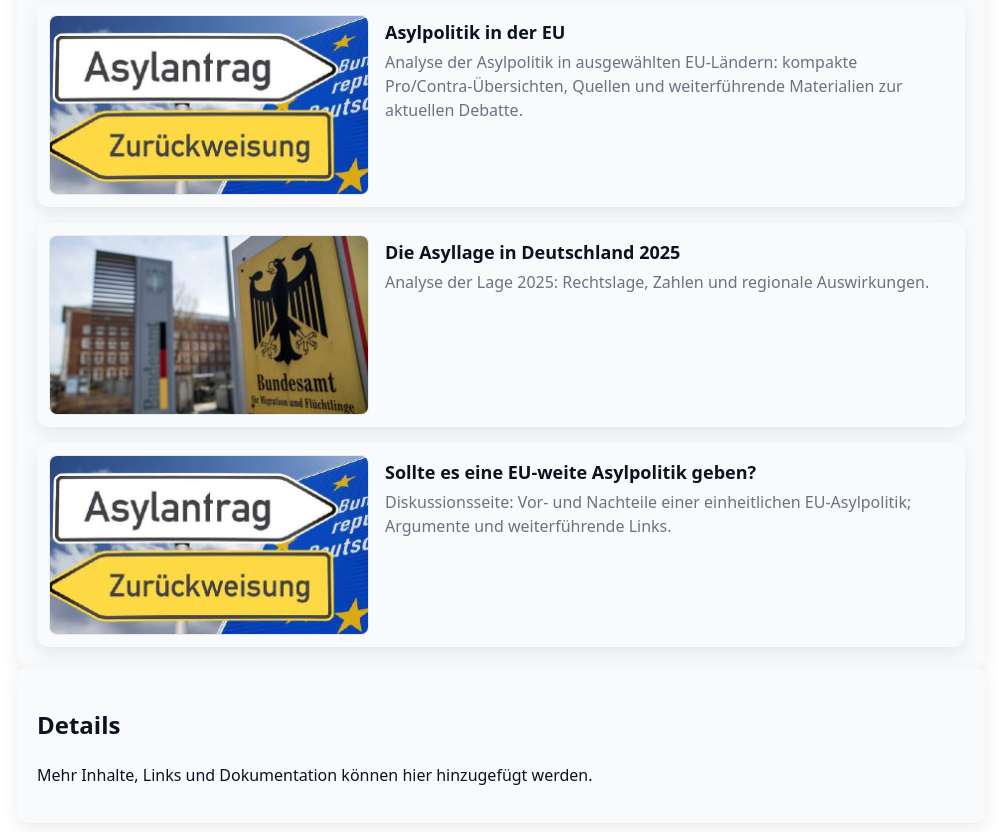
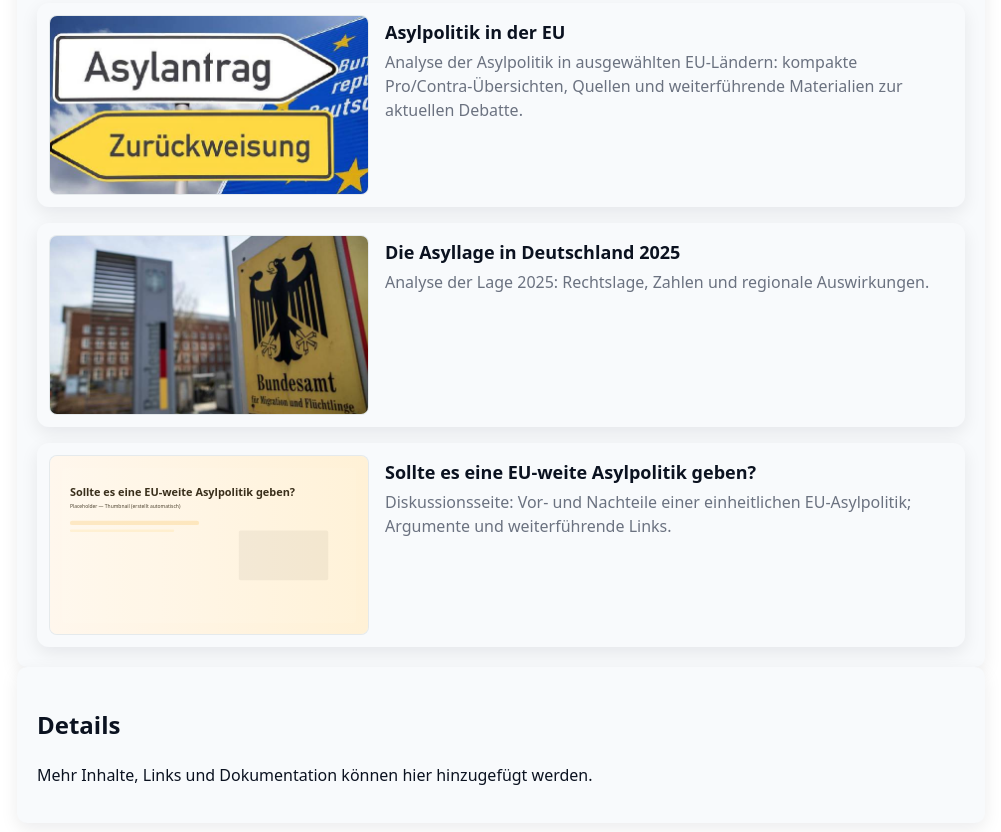
Before and after one commit to eripum9/school, a plain HTML site: page Europa-Projekt/index.html in a window 1280 px wide. Shown: the part 398-1230 px from the top of the page, without its empty margins (139-1140 px from the left). Drawn offline with Linux system fonts and the light colour scheme.

Commit message:
Add placeholder thumbnail for asyl-euweit and use it in Europa‑Projekt index

```diff
--- a/Europa-Projekt/index.html
+++ b/Europa-Projekt/index.html
@@ -58,7 +58,7 @@
 
         <div class="card project" role="listitem" style="--i:3">
           <a class="project-link" href="asyl-euweit/">
-            <img src="../assets/images/asyl-thumb.jpg" loading="lazy" class="project-thumb" alt="Sollte es eine EU-weite Asylpolitik geben? Thumbnail" />
+            <img src="../assets/images/asyl-euweit-thumb.svg" loading="lazy" class="project-thumb" alt="Sollte es eine EU-weite Asylpolitik geben? Thumbnail" />
             <div class="project-body">
               <h2>Sollte es eine EU-weite Asylpolitik geben?</h2>
               <p class="project-desc">Diskussionsseite: Vor- und Nachteile einer einheitlichen EU-Asylpolitik; Argumente und weiterführende Links.</p>
```
Also changed, not shown: assets/images/asyl-euweit-thumb.svg (added).
